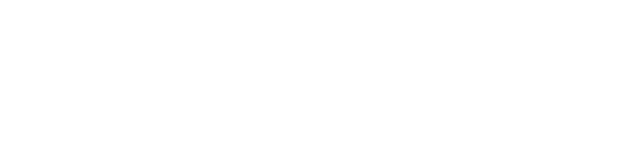
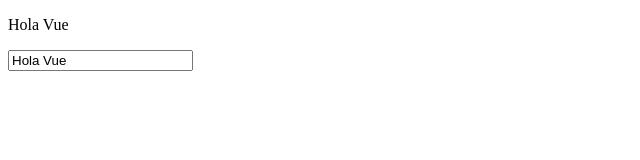
Before and after one commit to Ecos1213/PraticaVuejs, a plain HTML site: page index.html in a window 1280 px wide. Shown: the whole page, without its empty margins (0-640 px from the left). Drawn offline with nearby package versions, Linux system fonts and the light colour scheme.

Commit message:
Agrega el v-on:change para hacer el cambio del valor pero tambien conocemos y agrega otras maneras mejores como el v-on y el v-bind para hacer cambios reactivos osea hace lo mismo que el v-on:change pero mas eficiente ya que podemos usar el v-on:input que este si se ejecuta en tiempo real y conocemos el v-model que hace lo mismo pero acorta toda la estructura

```diff
--- a/index.html
+++ b/index.html
@@ -13,9 +13,44 @@
         const vm = Vue.createApp({
             data() {
                 return {
+                    text: "Hola Vue"
                 };
             },
-            template: ``,
+            /*template: `
+                <p>{{text}}</p>
+                <input type="text" v-on:change="input" />
+            `,  // v-on:change hace lo mismo que change de javascript que lo que hace es que cuando cambie el texto del input y le de click a alguna parte de la pagina ejecute el metodo input
+            methods: {
+                input(e) {
+                    this.text = e.target.value; // si queremos que nuestro componente sea reactivo y cambie el texto simplemente en este caso usando el metodo v-on:change cuando cambie cambiamos el valor de la variable y lo que hara vue es volver reactivo el input y si igualamos el valor a la variable que declaramos en vue cambiara nuestro texto cuando cambemos el input
+                }
+            }*/
+            /*template: `
+                <p>{{text}}</p>
+                <input type="text" v-on:input="input" v-bind:value="text" />
+            `, // hay un problema con el onchange es que siempre tenemos que darle click afuera y no sucede en tiempo real pero podriamos usar un keyup o keydown para esto pero vue nos facilita las cosas en vue existe el metodo input que ejecuta el metodo en tiempo real asi cambiamos el valor en tiempo real
+            */
+           /*template: `
+                <p>{{text}}</p>
+                <input type="text"
+                @input="input"
+                :value="text" />
+            `, // como puede ser a veces engorroso entonces vue creo alias tanto para v-on como para v-bind para v-on solo dejariamos el @ y para v-bind usariamos los : esto quiere decir que si usamos el @ estariamos usando un v-on y si usamos los : estariamos usando un v-bind
+
+            //recuerda que esto significa lo siguiente :
+            //Atributos -> :
+            //Eventos -> @
+
+            methods: {
+                input(e) {
+                    this.text = e.target.value;
+                }
+            }*/
+            template: `
+                <p>{{text}}</p>
+                <input type="text"
+                v-model="text" />
+            `,// pero tambien existe una drectiva que nos permite de una vez comunicarnos con la vista al modelo y el modelo con la vista (quiere decir que de una enviara los datos para mostrarlo en la pagina cuando modficio el input) esta directiva se llama v-model gracias a esto nuestra variable quedara reactiva y tendra comunicacion de doble sentido, hace lo mismo que lo anterior solo que nos facilita la vida por que es mas corto
         }).mount("#app");
 
         console.log(vm);
```
